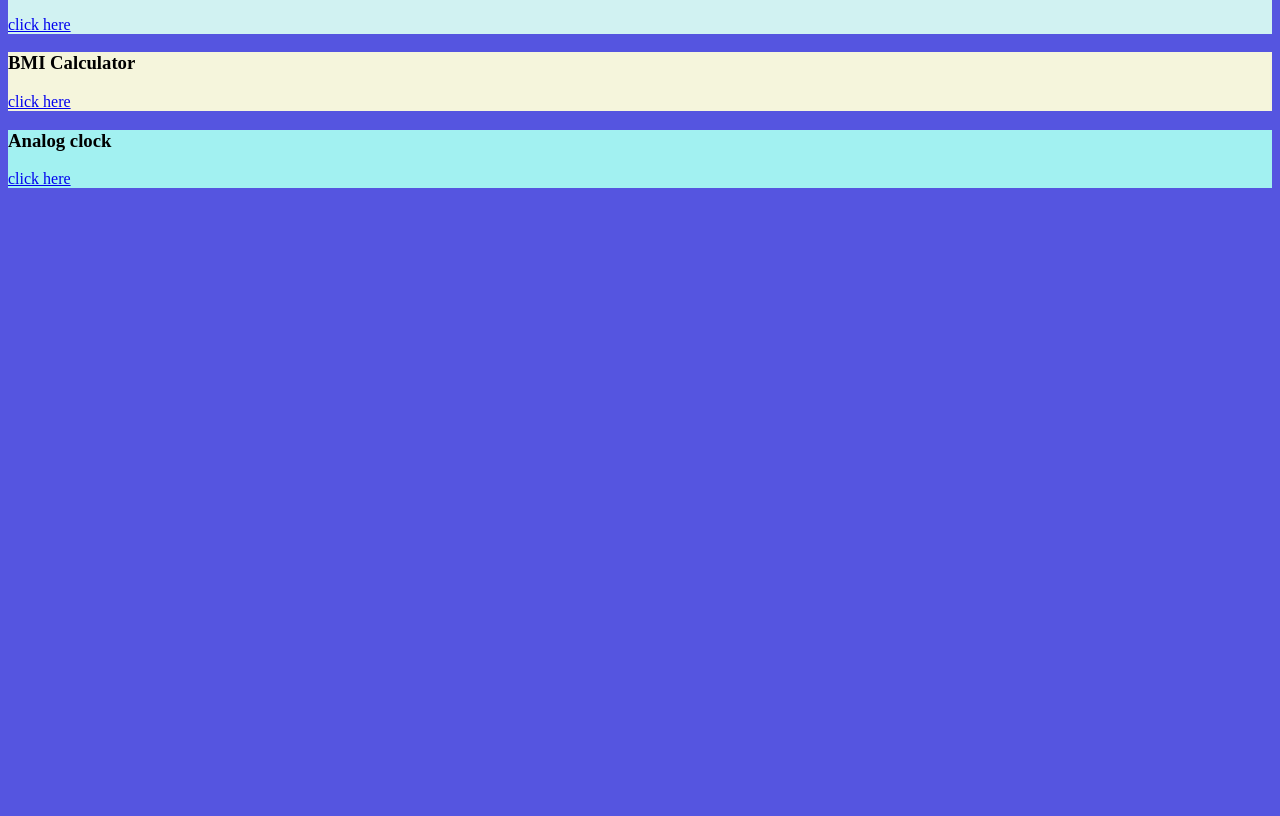
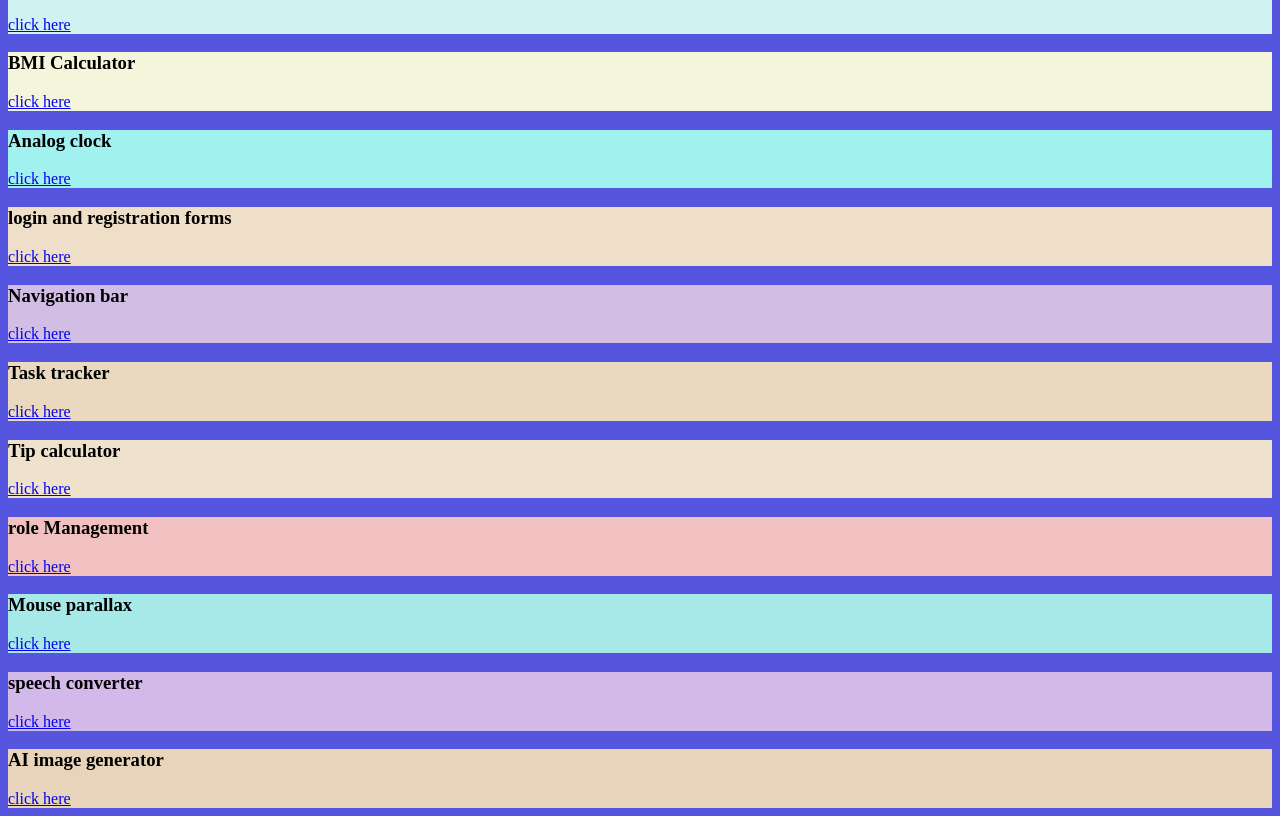
Before and after one commit to deepbhagat123/my-project, a plain HTML site: page index.html in a window 1280 px wide. Shown: the part 105-921 px from the top of the page. Before the commit the page ends 800 px from the top, so only its background shows below. Drawn offline with Linux system fonts and the light colour scheme.

Commit message:
Update index.html

```diff
--- a/index.html
+++ b/index.html
@@ -20,6 +20,30 @@
          div.clock{
             background-color: rgb(162, 241, 241);
          }
+         div.login{
+            background-color: rgb(239, 222, 200);
+         }
+         div.navigation{
+            background-color: rgb(210, 190, 229);
+         }
+         div.task{
+            background-color: rgb(235, 217, 191);
+         }
+         div.tip_calculator{
+            background-color: rgb(239, 226, 205);
+         }
+         div.role{
+            background-color: rgb(241, 192, 192);
+         }
+         div.mouse{
+            background-color: rgb(167, 233, 233);
+         }
+         div.speech{
+            background-color: rgb(210, 185, 234);
+         }
+         div.image{
+            background-color: rgb(231, 212, 186);
+         }
     </style>
 </head>
 <body class="background">
@@ -38,5 +62,37 @@
         <h3>Analog clock</h3>
         <a href="https://deepbhagat123.github.io/Analog-clock/">click here</a>
     </div>
+    <div class="login">
+      <h3> login and registration forms</h3>
+      <a href="https://deepbhagat123.github.io/Login/">click here</a>
+    </div>
+    <div class="navigation">
+      <h3>Navigation bar</h3>
+      <a href="https://deepbhagat123.github.io/navigation-bar-/">click here</a>
+    </div>
+    <div class="task">
+      <h3>Task tracker</h3>
+      <a href="https://deepbhagat123.github.io/Task-tracker/">click here</a>
+    </div>
+    <div class="tip_calculator">
+      <h3>Tip calculator</h3>
+      <a href=" https://deepbhagat123.github.io/Tip-calculator/">click here</a>
+    </div>
+    <div class="role">
+      <h3>role Management</h3>
+      <a href="https://deepbhagat123.github.io/role-management/">click here</a>
+    </div>
+    <div class="mouse">
+      <h3>Mouse parallax</h3>
+      <a href="https://deepbhagat123.github.io/Mouse-parallax/">click here</a>
+    </div>
+    <div class="speech">
+      <h3>speech converter</h3>
+      <a href=" https://deepbhagat123.github.io/speech-converter/">click here</a>
+    </div>
+    <div class="image">
+      <h3>AI image generator</h3>
+      <a href="https://deepbhagat123.github.io/AI-image-generator/">click here</a>
+    </div>
 </body>
 </html>
```
